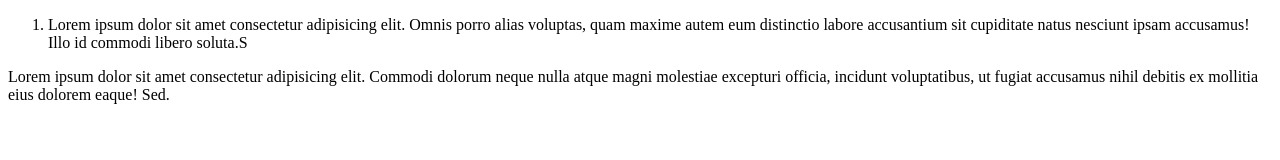
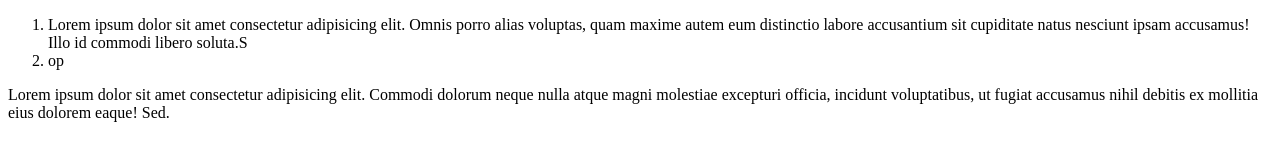
Before and after one commit to KsenevichAndrey/practice2.3, a plain HTML site: page index23.html in a window 1280 px wide. Drawn offline with Linux system fonts and the light colour scheme.

Commit message:
redaktor conflikt

```diff
--- a/index23.html
+++ b/index23.html
@@ -11,6 +11,9 @@
         <li>
             Lorem ipsum dolor sit amet consectetur adipisicing elit. Omnis porro alias voluptas, quam maxime autem eum distinctio labore accusantium sit cupiditate natus nesciunt ipsam accusamus! Illo id commodi libero soluta.S
         </li>
+        <li>
+            op
+        </li>
     </ol>
 </div>
 <body>
```
